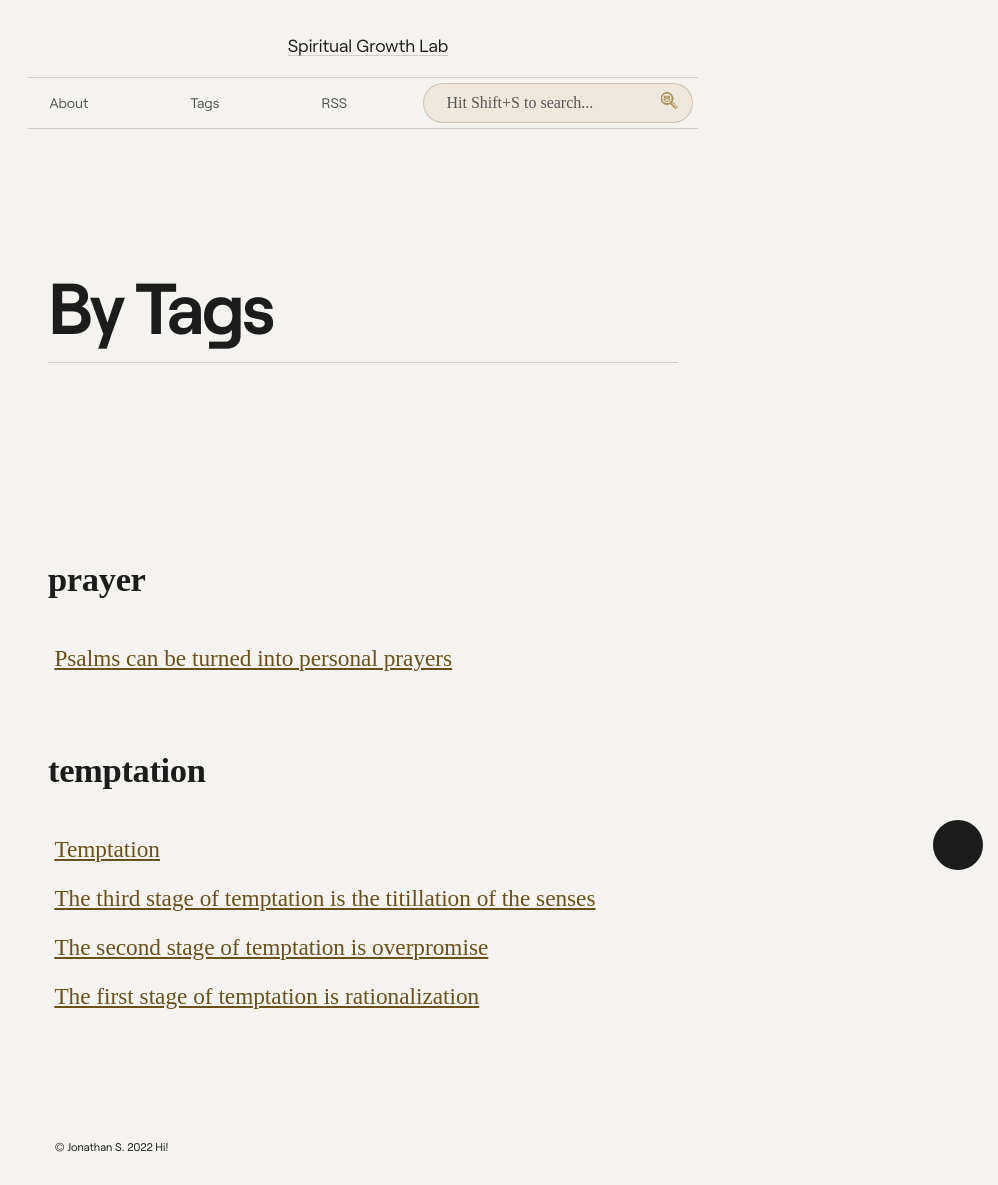
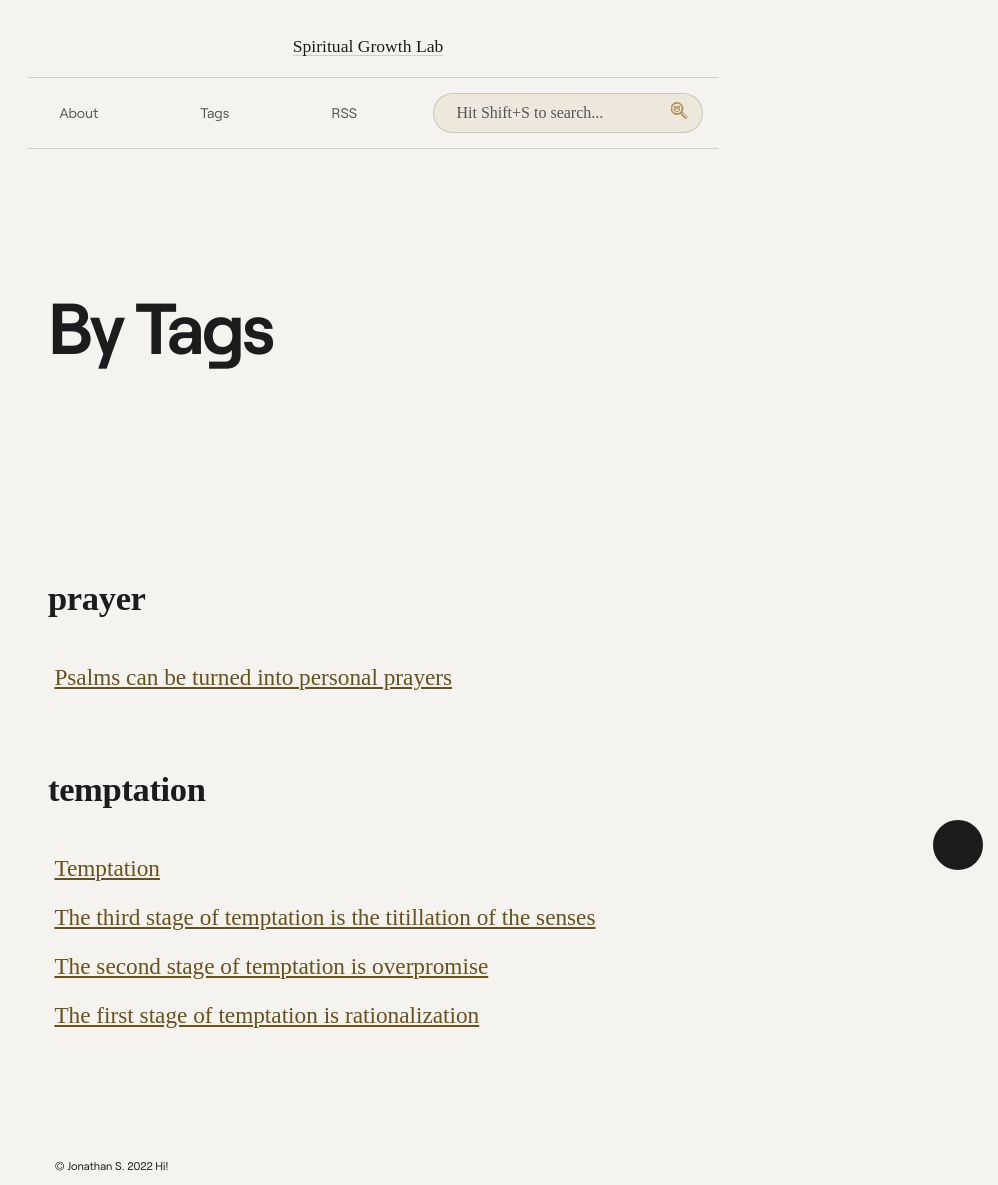
Before and after one commit to jsantiago611/digital-garden-master, a Jekyll site: the page built from tags.md, in a window 1280 px wide. Shown: the whole page, without its empty margins (282-1280 px from the left). Built offline with Jekyll 4.4.1, drawn with Linux system fonts in a browser that asks for light colours; some web fonts are replaced.

Commit message:
Update Style.css

```diff
--- a/assets/css/Style.css
+++ b/assets/css/Style.css
@@ -538,7 +538,7 @@ main {
 	line-height: 1;
 	margin: 36px 0 8px;
 	color: var(--c-text-strong);
-  	border-bottom: 1px solid var(--c-border) !important;
+  	/* border-bottom: 1px solid var(--c-border) !important;*/
   	padding-bottom: 1.3rem;
 	letter-spacing: -0.04em;
  	font-variant-ligatures: discretionary-ligatures;
@@ -1447,7 +1447,7 @@ summary {
     text-decoration: none;
     font-weight: var(--font-weight-semibold);
     font-size: 1.1rem;
-    font-family: var(--font-family-mono);
+    font-family: var(--font-family-serif);
 }
 
 
@@ -1553,7 +1553,7 @@ summary {
     float: left;
     border-top: 1px solid var(--c-border);
     border-bottom: 1px solid var(--c-border);
-    padding: 5px;
+    padding: 15px;
     margin-bottom: 1.3rem;
 }
 
```
